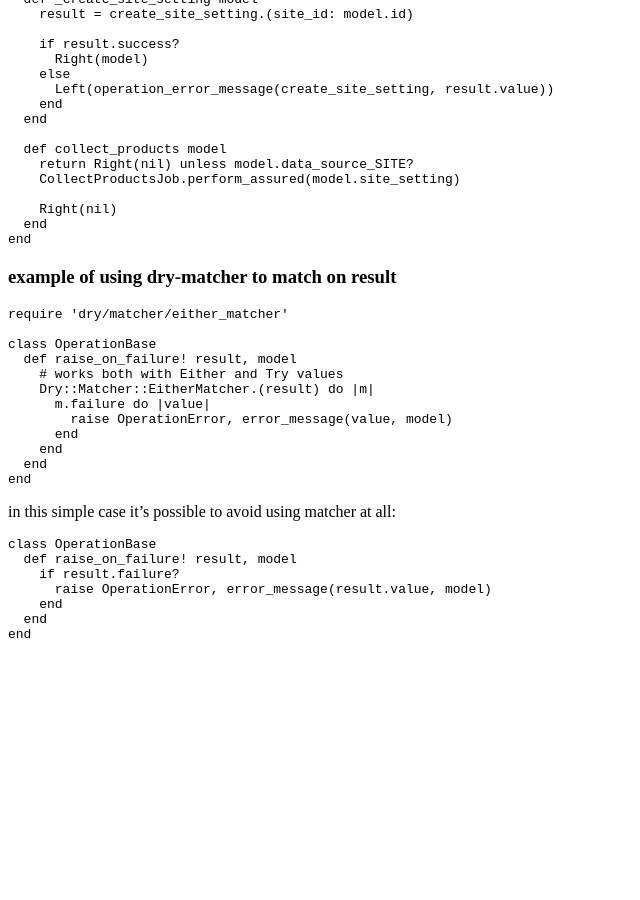
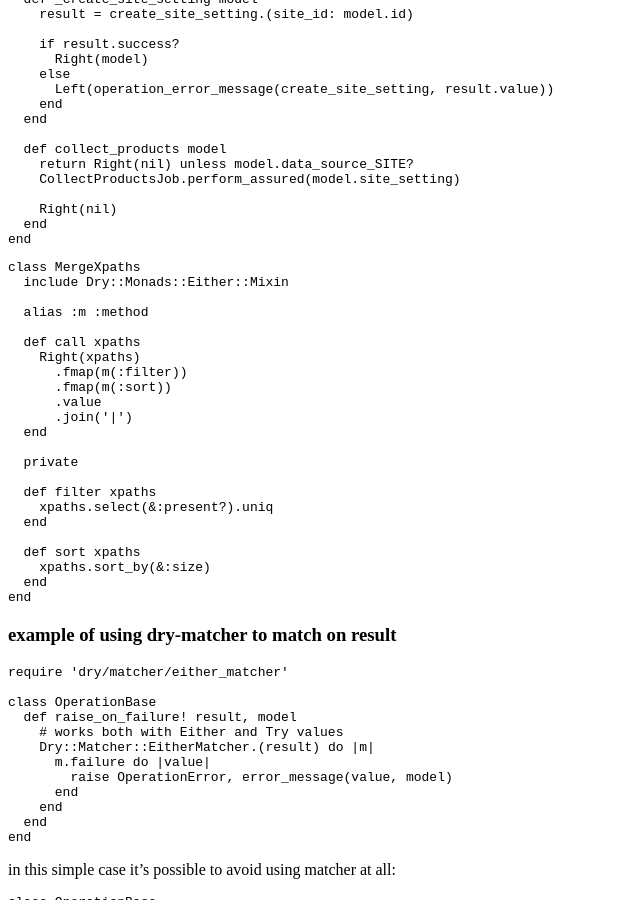
Before and after one commit to tap349/tap349.github.io, a Jekyll site: the page built from _posts/2017-02-27-monads-in-ruby.md, in a window 1280 px wide and 900 px high, scrolled down 3684 px. Shown: the whole window, without its empty margins (0-640 px from the left). Built offline with Jekyll 4.4.1, drawn with Linux system fonts in a browser that asks for light colours; before the commit the page ends 4339 px from its top, so only the background shows below that.

Commit message:
update 2017-03-02_14:22:16

````diff
--- a/_posts/2017-02-27-monads-in-ruby.md
+++ b/_posts/2017-02-27-monads-in-ruby.md
@@ -283,6 +283,32 @@ class Site::Create
 end
 ```
 
+```ruby
+class MergeXpaths
+  include Dry::Monads::Either::Mixin
+
+  alias :m :method
+
+  def call xpaths
+    Right(xpaths)
+      .fmap(m(:filter))
+      .fmap(m(:sort))
+      .value
+      .join('|')
+  end
+
+  private
+
+  def filter xpaths
+    xpaths.select(&:present?).uniq
+  end
+
+  def sort xpaths
+    xpaths.sort_by(&:size)
+  end
+end
+```
+
 ### example of using dry-matcher to match on result
 
 ```ruby
````
